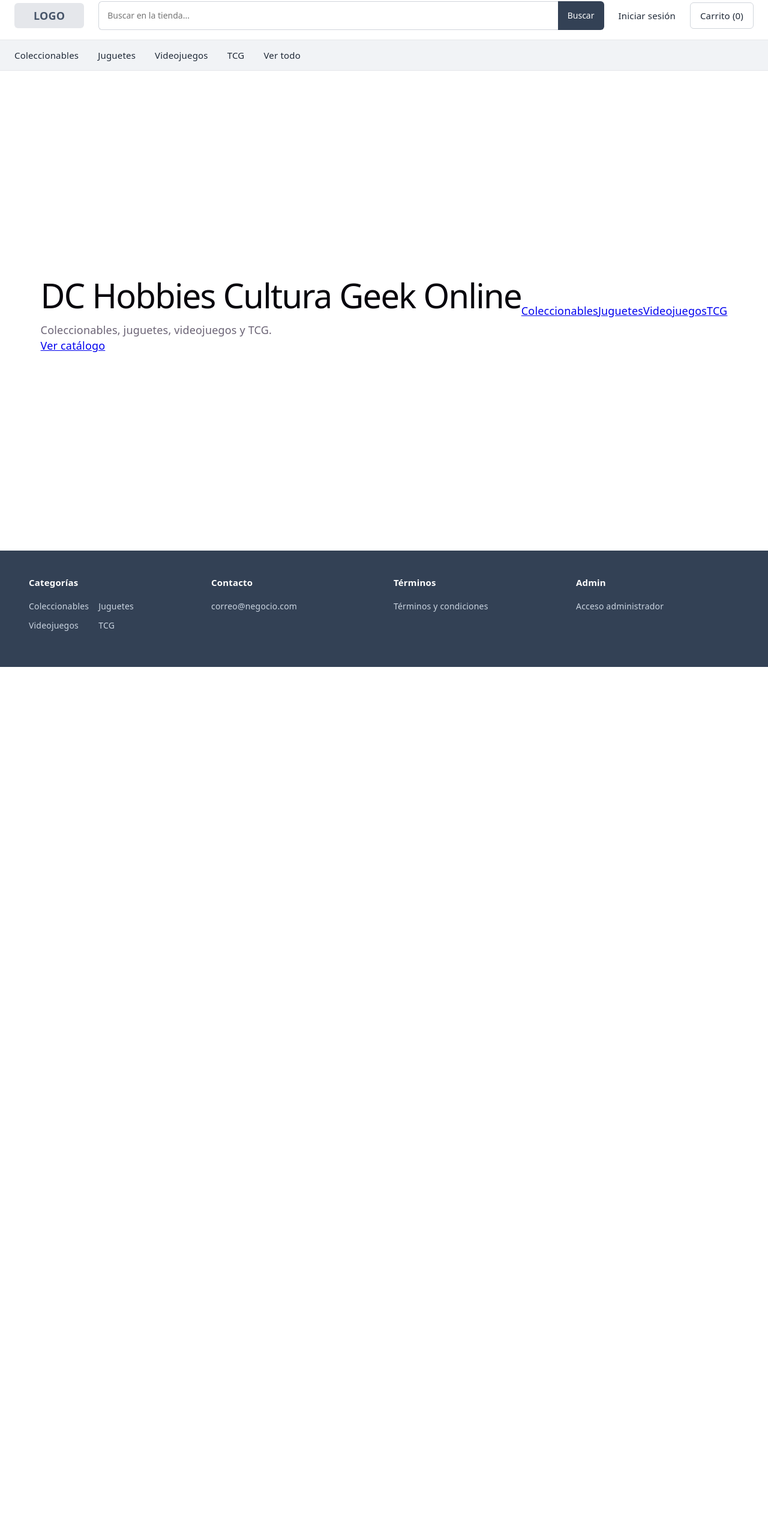
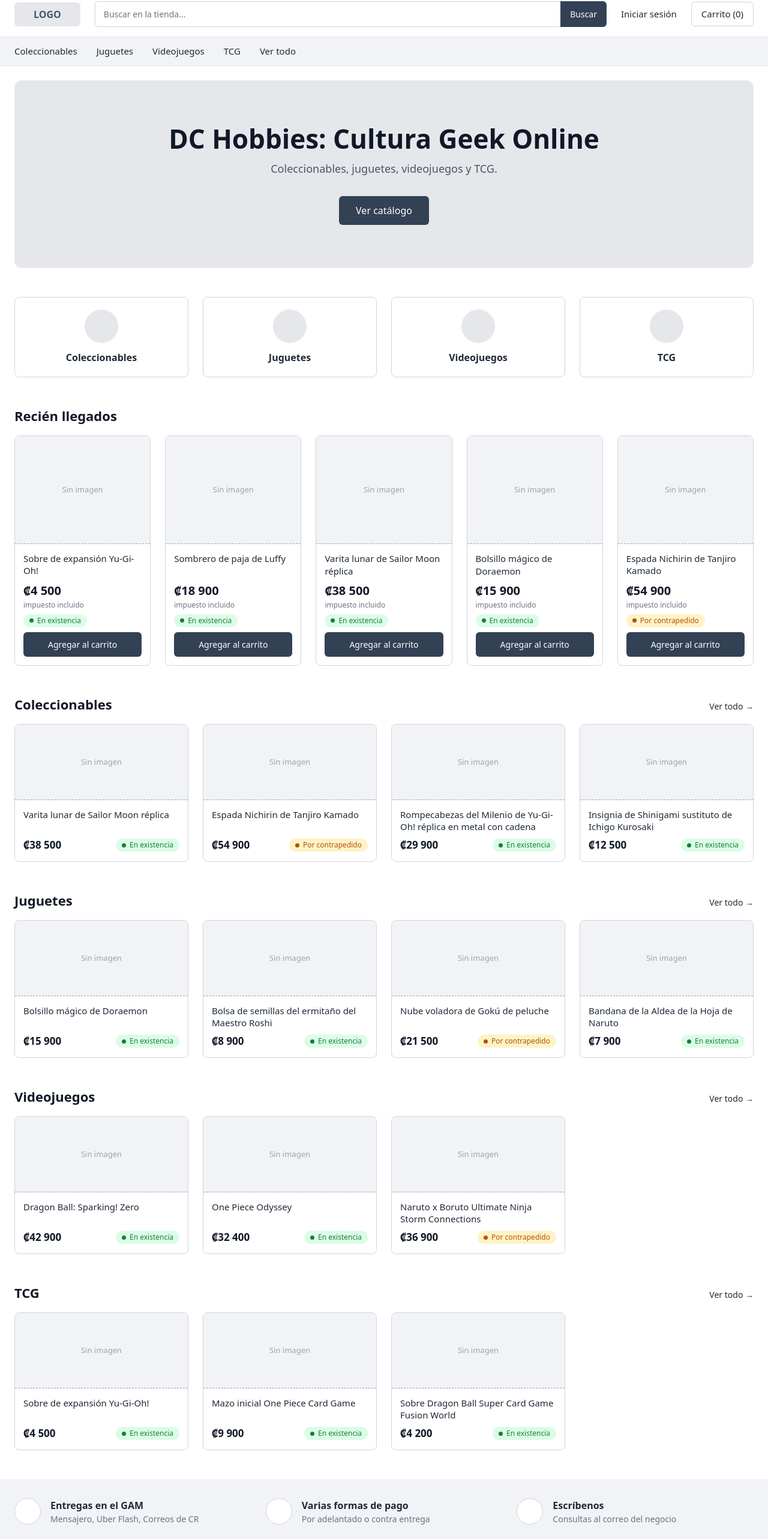
Before and after one commit to juanselospi/21CoPilots_PIBasesIngesoft, a React (Vite) app in the folder apps/client/: page / in a window 1280 px wide. Shown: the part 14-2580 px from the top of the page at 60% size. Before the commit the page ends 1126 px from the top, so only its background shows below. Built offline with nearby package versions, Linux system fonts and the light colour scheme.

Commit message:
Home.css y limpieza de plantilla Vite de Index.css
- Home page completa: bloques del wireframe y estilos

- Index.cc limpio: se termino de sobreescribir la plantilla original de Vite para mejorar la claridad del codigo

- componenets: ligeros ajustes de centrado

```diff
--- a/apps/client/index.html
+++ b/apps/client/index.html
@@ -1,10 +1,10 @@
 <!doctype html>
-<html lang="en">
+<html lang="es">
   <head>
     <meta charset="UTF-8" />
     <link rel="icon" type="image/svg+xml" href="/favicon.svg" />
     <meta name="viewport" content="width=device-width, initial-scale=1.0" />
-    <title>client</title>
+    <title>DC Hobbies</title>
   </head>
   <body>
     <div id="root"></div>
--- a/apps/client/src/components/header/Header.css
+++ b/apps/client/src/components/header/Header.css
@@ -92,6 +92,12 @@
   .header-top {
     flex-wrap: wrap;
     gap: 12px 16px;
+    padding: 12px 16px;
+  }
+
+  .header-logo {
+    margin-right: auto;
+    padding: 8px 20px;
   }
 
   .header-search {
--- a/apps/client/src/components/product-card/ProductCard.css
+++ b/apps/client/src/components/product-card/ProductCard.css
@@ -56,6 +56,7 @@
 
 .product-card-compact .product-card-details {
   flex-direction: row;
+  flex-wrap: wrap;
   justify-content: space-between;
   align-items: center;
 }
--- a/apps/client/src/index.css
+++ b/apps/client/src/index.css
@@ -1,53 +1,19 @@
 :root {
-  --text: #6b6375;
-  --text-h: #08060d;
-  --bg: #fff;
-  --border: #e5e4e7;
-  --code-bg: #f4f3ec;
-  --accent: #aa3bff;
-  --accent-bg: rgba(170, 59, 255, 0.1);
-  --accent-border: rgba(170, 59, 255, 0.5);
-  --social-bg: rgba(244, 243, 236, 0.5);
-  --shadow:
-    rgba(0, 0, 0, 0.1) 0 10px 15px -3px, rgba(0, 0, 0, 0.05) 0 4px 6px -2px;
-
-  --sans: system-ui, 'Segoe UI', Roboto, sans-serif;
-  --heading: system-ui, 'Segoe UI', Roboto, sans-serif;
-  --mono: ui-monospace, Consolas, monospace;
-
-  font: 18px/145% var(--sans);
-  letter-spacing: 0.18px;
-  color-scheme: light dark;
-  color: var(--text);
-  background: var(--bg);
+  font-family: system-ui, 'Segoe UI', Roboto, sans-serif;
+  line-height: 1.5;
+  color: #1f2937;
+  background: #fff;
+  color-scheme: light;
   font-synthesis: none;
   text-rendering: optimizeLegibility;
   -webkit-font-smoothing: antialiased;
   -moz-osx-font-smoothing: grayscale;
-
-  @media (max-width: 1024px) {
-    font-size: 16px;
-  }
 }
 
-@media (prefers-color-scheme: dark) {
-  :root {
-    --text: #9ca3af;
-    --text-h: #f3f4f6;
-    --bg: #16171d;
-    --border: #2e303a;
-    --code-bg: #1f2028;
-    --accent: #c084fc;
-    --accent-bg: rgba(192, 132, 252, 0.15);
-    --accent-border: rgba(192, 132, 252, 0.5);
-    --social-bg: rgba(47, 48, 58, 0.5);
-    --shadow:
-      rgba(0, 0, 0, 0.4) 0 10px 15px -3px, rgba(0, 0, 0, 0.25) 0 4px 6px -2px;
-  }
-
-  #social .button-icon {
-    filter: invert(1) brightness(2);
-  }
+*,
+*::before,
+*::after {
+  box-sizing: border-box;
 }
 
 body {
@@ -61,45 +27,13 @@ body {
 }
 
 h1,
-h2 {
-  font-family: var(--heading);
-  font-weight: 500;
-  color: var(--text-h);
-}
-
-h1 {
-  font-size: 56px;
-  letter-spacing: -1.68px;
-  margin: 32px 0;
-  @media (max-width: 1024px) {
-    font-size: 36px;
-    margin: 20px 0;
-  }
-}
-h2 {
-  font-size: 24px;
-  line-height: 118%;
-  letter-spacing: -0.24px;
-  margin: 0 0 8px;
-  @media (max-width: 1024px) {
-    font-size: 20px;
-  }
-}
+h2,
+h3,
 p {
   margin: 0;
 }
 
-code,
-.counter {
-  font-family: var(--mono);
-  display: inline-flex;
-  border-radius: 4px;
-  color: var(--text-h);
+img {
+  display: block;
+  max-width: 100%;
 }
-
-code {
-  font-size: 15px;
-  line-height: 135%;
-  padding: 4px 8px;
-  background: var(--code-bg);
-}
--- a/apps/client/src/pages/home/Home.css
+++ b/apps/client/src/pages/home/Home.css
@@ -1,6 +1,182 @@
 .home {
   display: flex;
-  justify-content: center;
+  flex: 1;
+  flex-direction: column;
+  gap: 48px;
+  padding-top: 24px;
+  text-align: left;
+}
+
+.home-section {
+  width: min(1280px, 100% - 48px);
+  margin-inline: auto;
+}
+
+.home-banner {
+  display: flex;
+  flex-direction: column;
   align-items: center;
-  min-height: 100vh;
+  gap: 12px;
+  padding: 72px 24px;
+  border-radius: 12px;
+  background: #e5e7eb;
+  text-align: center;
 }
+
+.home-banner h1 {
+  color: #111827;
+  font-size: clamp(28px, 5vw, 44px);
+  line-height: 1.15;
+}
+
+.home-banner p {
+  color: #4b5563;
+  font-size: 18px;
+}
+
+.home-banner-button {
+  margin-top: 20px;
+  padding: 12px 28px;
+  border-radius: 6px;
+  background: #334155;
+  color: #fff;
+  font-weight: 500;
+  text-decoration: none;
+}
+
+.home-banner-button:hover {
+  background: #1e293b;
+}
+
+.home-featured-categories {
+  display: grid;
+  grid-template-columns: repeat(4, 1fr);
+  gap: 24px;
+}
+
+.home-category-card {
+  display: flex;
+  flex-direction: column;
+  align-items: center;
+  gap: 12px;
+  padding: 20px;
+  border: 1px solid #d1d5db;
+  border-radius: 8px;
+  color: #1f2937;
+  font-weight: 600;
+  text-decoration: none;
+}
+
+.home-category-card:hover {
+  border-color: #334155;
+}
+
+.home-category-icon {
+  width: 56px;
+  height: 56px;
+  border-radius: 50%;
+  background: #e5e7eb;
+}
+
+.home-section-header {
+  display: flex;
+  justify-content: space-between;
+  align-items: baseline;
+  margin-bottom: 16px;
+}
+
+.home-section-title {
+  color: #111827;
+  font-size: 22px;
+  font-weight: 700;
+}
+
+.home-section-header a {
+  color: #1f2937;
+  font-size: 14px;
+  text-decoration: none;
+}
+
+.home-section-header a:hover {
+  text-decoration: underline;
+}
+
+.home-latest-products {
+  display: grid;
+  grid-template-columns: repeat(5, 1fr);
+  gap: 24px;
+}
+
+.home-category-products {
+  display: grid;
+  grid-template-columns: repeat(4, 1fr);
+  gap: 24px;
+}
+
+.home-info {
+  padding: 32px 0;
+  background: #f1f3f6;
+}
+
+.home-info-items {
+  display: grid;
+  grid-template-columns: repeat(3, 1fr);
+  gap: 24px;
+}
+
+.home-info-item {
+  display: flex;
+  align-items: center;
+  gap: 16px;
+}
+
+.home-info-icon {
+  flex-shrink: 0;
+  width: 44px;
+  height: 44px;
+  border: 1px solid #d1d5db;
+  border-radius: 50%;
+  background: #fff;
+}
+
+.home-info-item h3 {
+  color: #1f2937;
+  font-size: 16px;
+  font-weight: 600;
+}
+
+.home-info-item p {
+  color: #6b7280;
+  font-size: 14px;
+}
+
+@media (max-width: 1024px) {
+  .home-latest-products {
+    grid-template-columns: repeat(3, 1fr);
+  }
+}
+
+@media (max-width: 768px) {
+  .home {
+    gap: 36px;
+  }
+
+  .home-section {
+    width: calc(100% - 32px);
+  }
+
+  .home-banner {
+    padding: 48px 20px;
+  }
+
+  .home-featured-categories,
+  .home-latest-products,
+  .home-category-products {
+    grid-template-columns: repeat(2, 1fr);
+    gap: 16px;
+  }
+
+  .home-info-items {
+    grid-template-columns: 1fr;
+  }
+}
--- a/apps/client/src/pages/home/Home.jsx
+++ b/apps/client/src/pages/home/Home.jsx
@@ -1,22 +1,76 @@
 import './Home.css'
+import ProductCard from '../../components/product-card/ProductCard.jsx'
 import { categories } from '../../data/categories.js'
+import { products } from '../../data/products.js'
+
+const latestProducts = [...products]
+    .sort((a, b) => b.arrivedAt.localeCompare(a.arrivedAt))
+    .slice(0, 5)
+
+const infoItems = [
+    { title: 'Entregas en el GAM', description: 'Mensajero, Uber Flash, Correos de CR' },
+    { title: 'Varias formas de pago', description: 'Por adelantado o contra entrega' },
+    { title: 'Escríbenos', description: 'Consultas al correo del negocio' },
+]
 
 function Home() {
     return (
         <main className='home'>
-
-            <section className='home-banner'>
-                <h1>DC Hobbies Cultura Geek Online</h1>
+            <section className='home-section home-banner'>
+                <h1>DC Hobbies: Cultura Geek Online</h1>
                 <p>Coleccionables, juguetes, videojuegos y TCG.</p>
-                <a href='#'>Ver catálogo</a>
+                <a href='#' className='home-banner-button'>Ver catálogo</a>
             </section>
 
-            <section className='home-featured-categories'>
+            <section className='home-section home-featured-categories'>
                 {categories.map((category) => (
                     <a key={category} href='#' className='home-category-card'>
+                        <span className='home-category-icon' />
                         {category}
                     </a>
                 ))}
+            </section>
+
+            <section className='home-section'>
+                <div className='home-section-header'>
+                    <h2 className='home-section-title'>Recién llegados</h2>
+                </div>
+                <div className='home-latest-products'>
+                    {latestProducts.map((product) => (
+                        <ProductCard key={product.sku} product={product} />
+                    ))}
+                </div>
+            </section>
+
+            {categories.map((category) => (
+                <section key={category} className='home-section'>
+                    <div className='home-section-header'>
+                        <h2 className='home-section-title'>{category}</h2>
+                        <a href='#'>Ver todo →</a>
+                    </div>
+                    <div className='home-category-products'>
+                        {products
+                            .filter((product) => product.category === category)
+                            .slice(0, 4)
+                            .map((product) => (
+                                <ProductCard key={product.sku} product={product} compact />
+                            ))}
+                    </div>
+                </section>
+            ))}
+
+            <section className='home-info'>
+                <div className='home-section home-info-items'>
+                    {infoItems.map((item) => (
+                        <div key={item.title} className='home-info-item'>
+                            <span className='home-info-icon' />
+                            <div>
+                                <h3>{item.title}</h3>
+                                <p>{item.description}</p>
+                            </div>
+                        </div>
+                    ))}
+                </div>
             </section>
         </main>
     )
```
